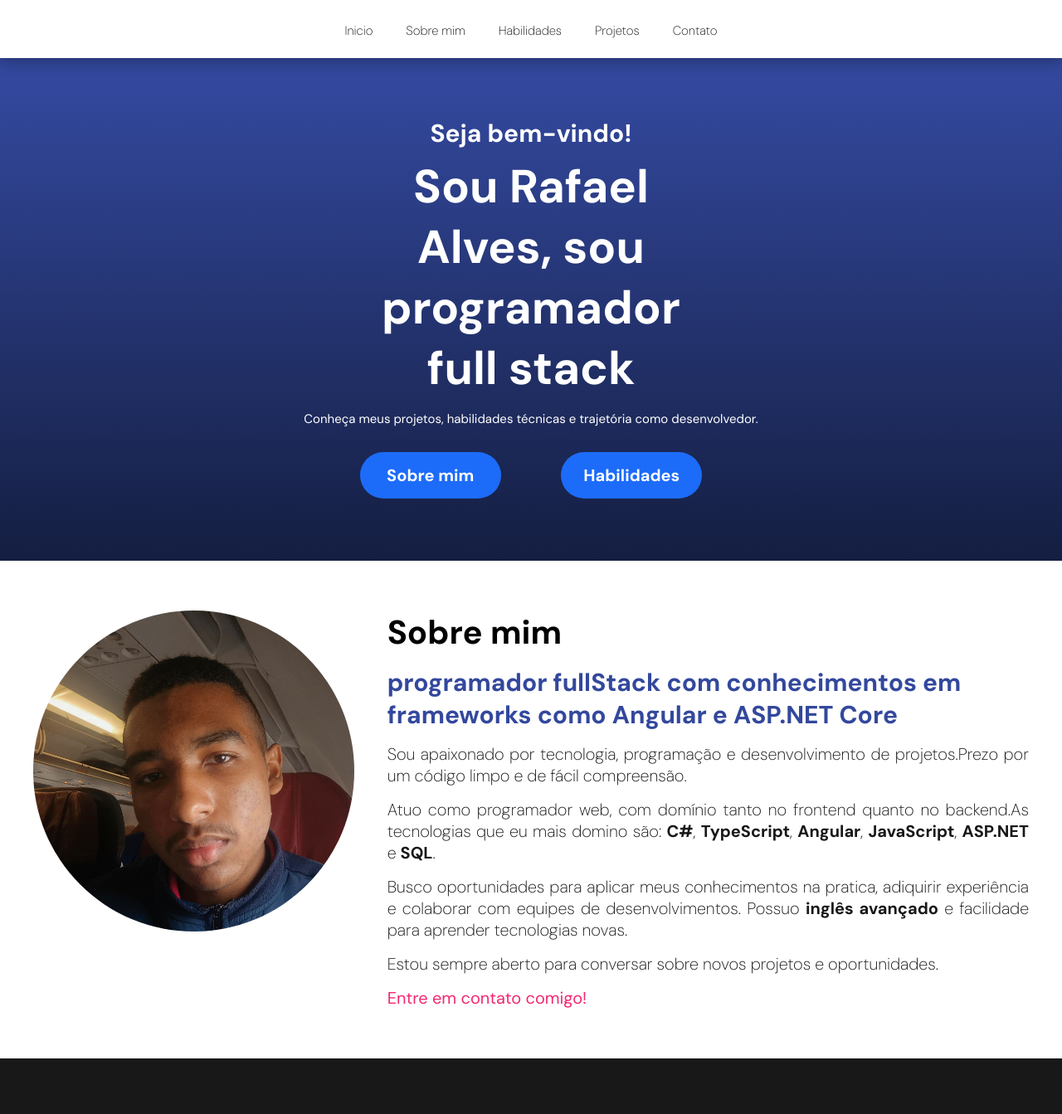
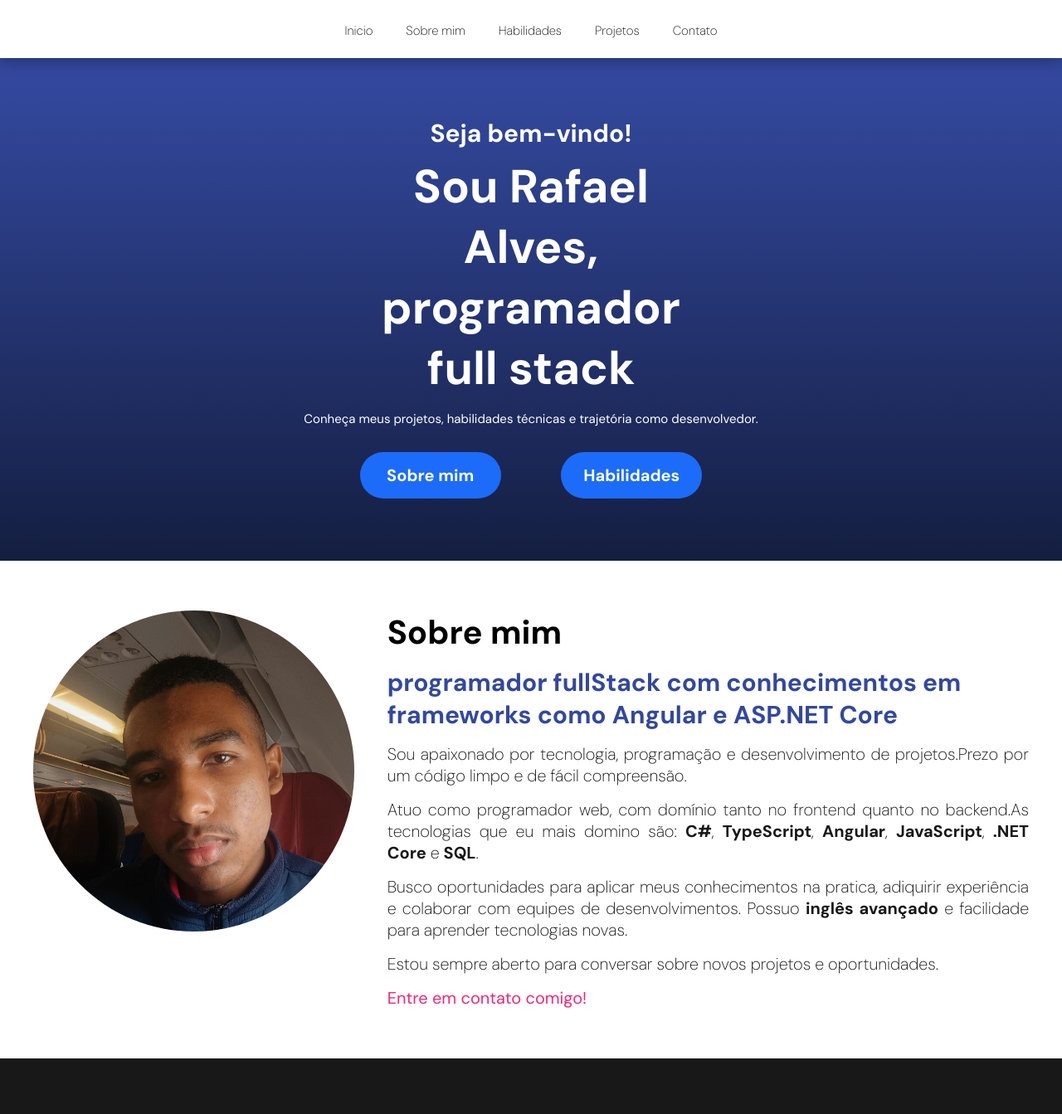
Before and after one commit to rafaelalves02/meu-portfolio, an Angular app: page / in a window 1280 px wide. Shown: the top 1343 px of the page at 83% size. Built offline with nearby package versions, Linux system fonts and the light colour scheme.

Commit message:
ajeitando algumas coisas

```diff
--- a/src/app/home/home.component.html
+++ b/src/app/home/home.component.html
@@ -3,7 +3,7 @@
         <div class="box">
             <h1>
                 <span class="title1">Seja bem-vindo!</span>
-                <span class="title2">Sou Rafael Alves, sou programador full stack</span>
+                <span class="title2">Sou Rafael Alves, programador full stack</span>
             </h1>
             <p class="paragraph">
                 Conheça meus projetos, habilidades técnicas e trajetória como desenvolvedor.
@@ -27,7 +27,7 @@
 
                 <p>Sou apaixonado por tecnologia, programação e desenvolvimento de projetos.Prezo por um código limpo e de fácil compreensão.</p>
 
-                <p>Atuo como programador web, com domínio tanto no frontend quanto no backend.As tecnologias que eu mais domino são: <strong>C#</strong>, <strong>TypeScript</strong>, <strong>Angular</strong>, <strong>JavaScript</strong>, <strong>ASP.NET</strong> e <strong>SQL</strong>.</p>
+                <p>Atuo como programador web, com domínio tanto no frontend quanto no backend.As tecnologias que eu mais domino são: <strong>C#</strong>, <strong>TypeScript</strong>, <strong>Angular</strong>, <strong>JavaScript</strong>, <strong>.NET Core</strong> e <strong>SQL</strong>.</p>
 
                 <p>Busco oportunidades para aplicar meus conhecimentos na pratica, adiquirir experiência e colaborar com equipes de desenvolvimentos. Possuo <strong>inglês avançado</strong> e facilidade para aprender tecnologias novas.</p>
 
```
Also changed, not shown: public/assets/imagemPortfolio.png, 1 other file (tests, documents, lock files or other folders).
